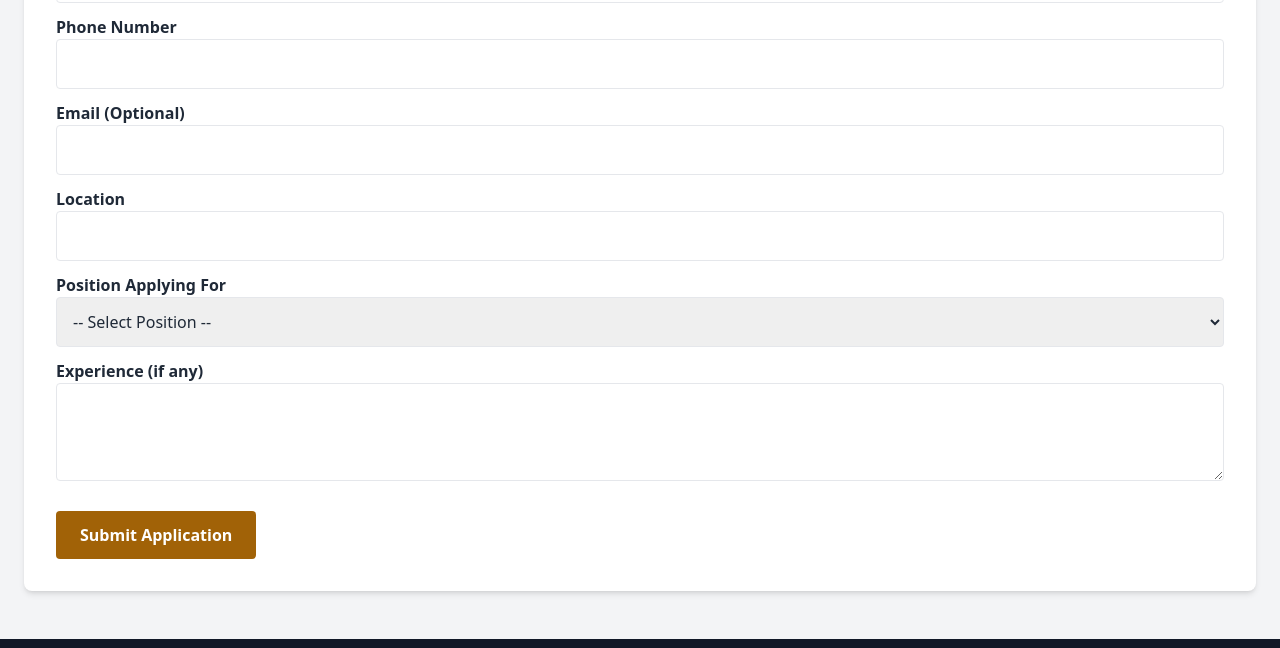
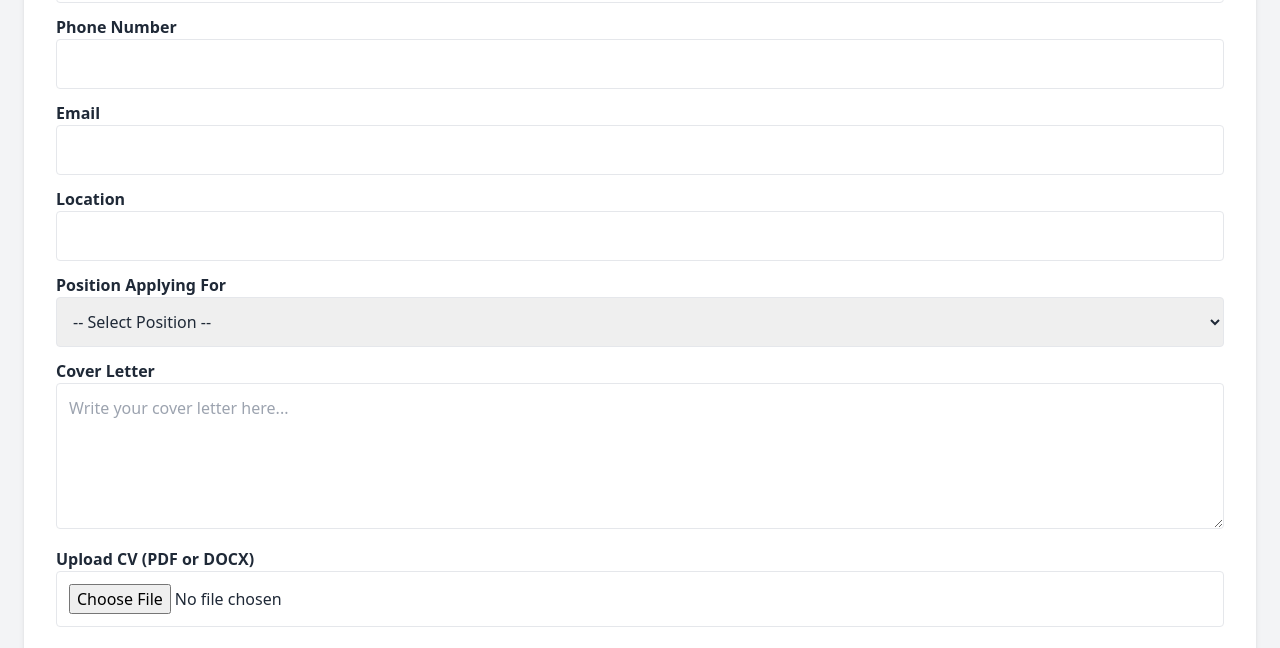
Before and after one commit to dzanto143/Milgil-Cleaning-Fumigation-Services, a plain HTML site: page jobs.html in a window 1280 px wide. Shown: the part 1515-2163 px from the top of the page. Drawn offline with nearby package versions, Linux system fonts and the light colour scheme.

Commit message:
job form

```diff
--- a/jobs.html
+++ b/jobs.html
@@ -101,24 +101,29 @@
 <div class="bg-white p-8 rounded-lg shadow-md">
   <h3 class="text-2xl font-bold mb-4">Job Application Form</h3>
 
-    <form action="https://formsubmit.co/milgilcleaningandfumigation@gmail.com" method="POST">
+  <form action="https://formsubmit.co/milgilcleaningandfumigation@gmail.com" method="POST" enctype="multipart/form-data">
 
     <input type="hidden" name="_captcha" value="false">
     <input type="hidden" name="_template" value="table">
     <input type="hidden" name="_next" value="https://milgil-cleaning-fumigation-services.vercel.app/thank-you.html">
 
+    <!-- Full Name -->
     <label class="block font-semibold mt-3">Full Name</label>
     <input type="text" name="Full Name" class="w-full p-3 border rounded" required>
 
+    <!-- Phone -->
     <label class="block font-semibold mt-3">Phone Number</label>
     <input type="text" name="Phone" class="w-full p-3 border rounded" required>
 
-      <label class="block font-semibold mt-3">Email (Optional)</label>
-      <input type="email" name="Email" class="w-full p-3 border rounded">
+    <!-- Email -->
+    <label class="block font-semibold mt-3">Email</label>
+    <input type="email" name="Email" class="w-full p-3 border rounded" required>
 
+    <!-- Location -->
     <label class="block font-semibold mt-3">Location</label>
     <input type="text" name="Location" class="w-full p-3 border rounded" required>
 
+    <!-- Position -->
     <label class="block font-semibold mt-3">Position Applying For</label>
     <select name="Position" class="w-full p-3 border rounded" required>
       <option value="">-- Select Position --</option>
@@ -126,16 +131,24 @@
       <option value="Sales & Marketing Officer">Sales & Marketing Officer</option>
     </select>
 
-      <label class="block font-semibold mt-3">Experience (if any)</label>
-      <textarea name="Experience" class="w-full p-3 border rounded" rows="3"></textarea>
+    <!-- Experience -->
+    <!--<label class="block font-semibold mt-3">Experience (if any)</label>
+    <textarea name="Experience" class="w-full p-3 border rounded" rows="3"></textarea>-->
 
+    <!-- Cover Letter -->
+    <label class="block font-semibold mt-3">Cover Letter</label>
+    <textarea name="Cover Letter" class="w-full p-3 border rounded" rows="5" placeholder="Write your cover letter here..." required></textarea>
+
+    <!-- CV Upload -->
+    <label class="block font-semibold mt-3">Upload CV (PDF or DOCX)</label>
+    <input type="file" name="attachment" accept=".pdf, .doc, .docx" class="w-full p-3 border rounded bg-white" required>
+
+    <!-- Submit -->
     <button class="mt-6 bg-yellow-700 hover:bg-green-700 text-white px-6 py-3 rounded font-bold">
       Submit Application
     </button>
   </form>
 </div>
-</section>
-
 
 <!-- Footer -->
 <footer class="bg-gray-900 text-white pt-10 pb-6">
```
Lines whose indentation alone changed are shown as unchanged.
